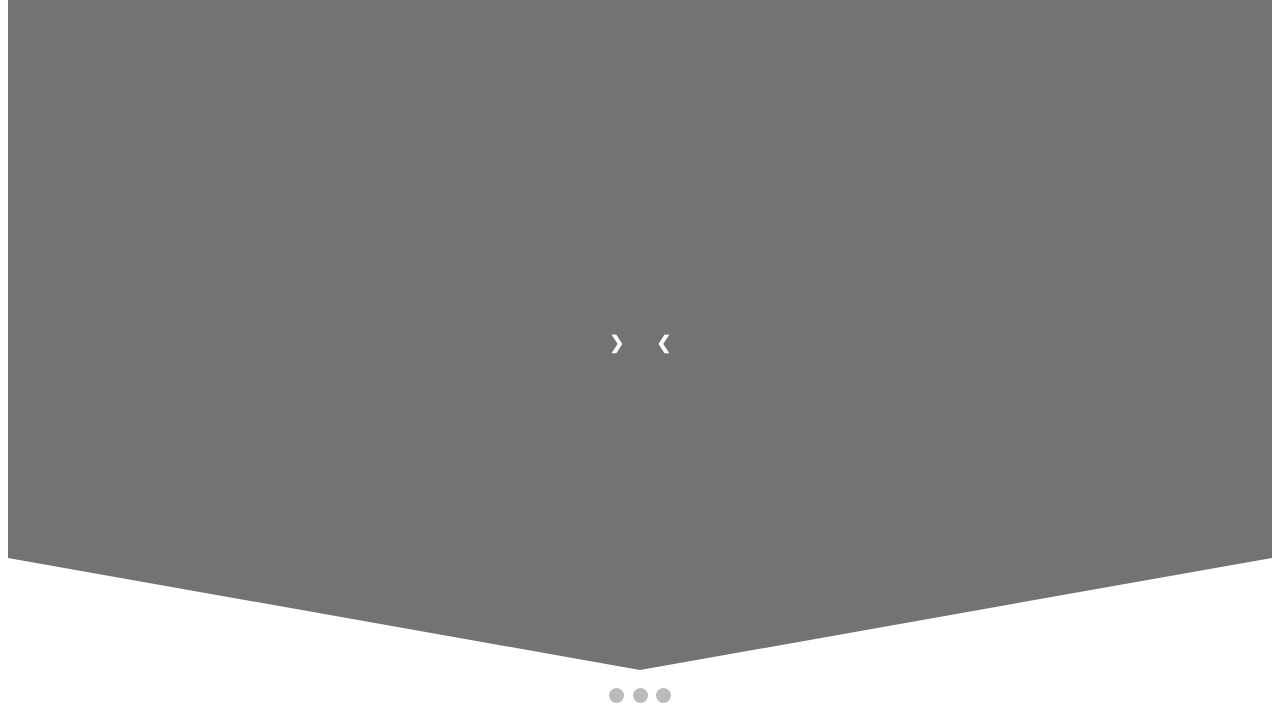
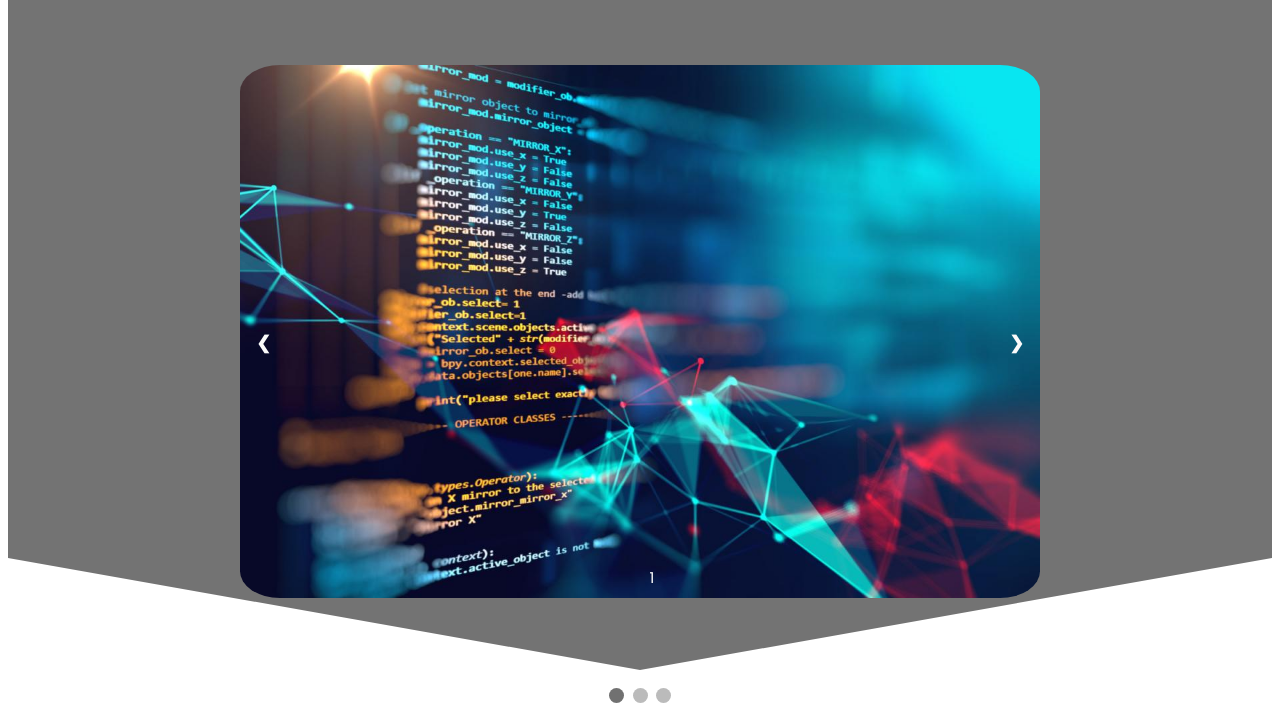
Before and after one commit to xFranda/Microproyecto, a plain HTML site: page index.html in a window 1280 px wide. Shown: the part 98-816 px from the top of the page. Drawn offline with Linux system fonts and the light colour scheme; files whose address does not match are found by name.

Commit message:
ÃColocando Js

```diff
--- a/index.html
+++ b/index.html
@@ -38,24 +38,19 @@
                     <img src="./images/menu.svg" class ="nav_img">
                 </div>
             </nav>
-                <!-- Contenedor del carrusel -->
             <div class="slideshow-container">
 
                 <!-- Carrusel como tal -->
                 <div class="mySlides fade">
-            <div class="numbertext">1 / 3</div>
                     <img src="images/carrusel1.jpg" class="carrusel_img" style="width:100%">
                     <div class="text">1</div>
                 </div>
+                <div class="mySlides fade">
 
-        <div class="mySlides fade">
-            <div class="numbertext">2 / 3</div>
                     <img src="images/carrusel2.jpg" class="carrusel_img" style="width:100%">
                     <div class="text">2</div>
                 </div>
-
                 <div class="mySlides fade">
-            <div class="numbertext">3 / 3</div>
                     <img src="images/carrusel3.jpg" class="carrusel_img" style="width: 100%">
                     <div class="text">3</div>
                 </div>
@@ -76,6 +71,6 @@
 
     </header>
 
-
+    <script src="main.js"></script>
 </body>
 </html>
--- a/main.js
+++ b/main.js
@@ -0,0 +1,39 @@
+var slideIndex = 1;
+showSlides(slideIndex);
+
+// Next/previous controls
+function plusSlides(n) {
+    showSlides(slideIndex += n);
+}
+
+// Thumbnail image controls
+function currentSlide(n) {
+    showSlides(slideIndex = n);
+}
+
+function showSlides(n) {
+    var i;
+    var slides = document.getElementsByClassName("mySlides");
+    var dots = document.getElementsByClassName("dot");
+    if (n > slides.length) { slideIndex = 1 }
+    if (n < 1) { slideIndex = slides.length }
+    for (i = 1; i < slides.length; i++) {
+        if (i = 1) {
+            slides[i].style.display = "show";
+            slides[i + 1].style.display = "none";
+        }
+        if (i = 2) {
+            slides[0].style.display = "none";
+            slides[1].style.display = "none";
+            slides[i].style.display = "show";
+
+        }
+
+
+    }
+    for (i = 0; i < dots.length; i++) {
+        dots[i].className = dots[i].className.replace(" active", "");
+    }
+    slides[slideIndex - 1].style.display = "block";
+    dots[slideIndex - 1].className += " active";
+}
```
Lines whose indentation alone changed are shown as unchanged.
